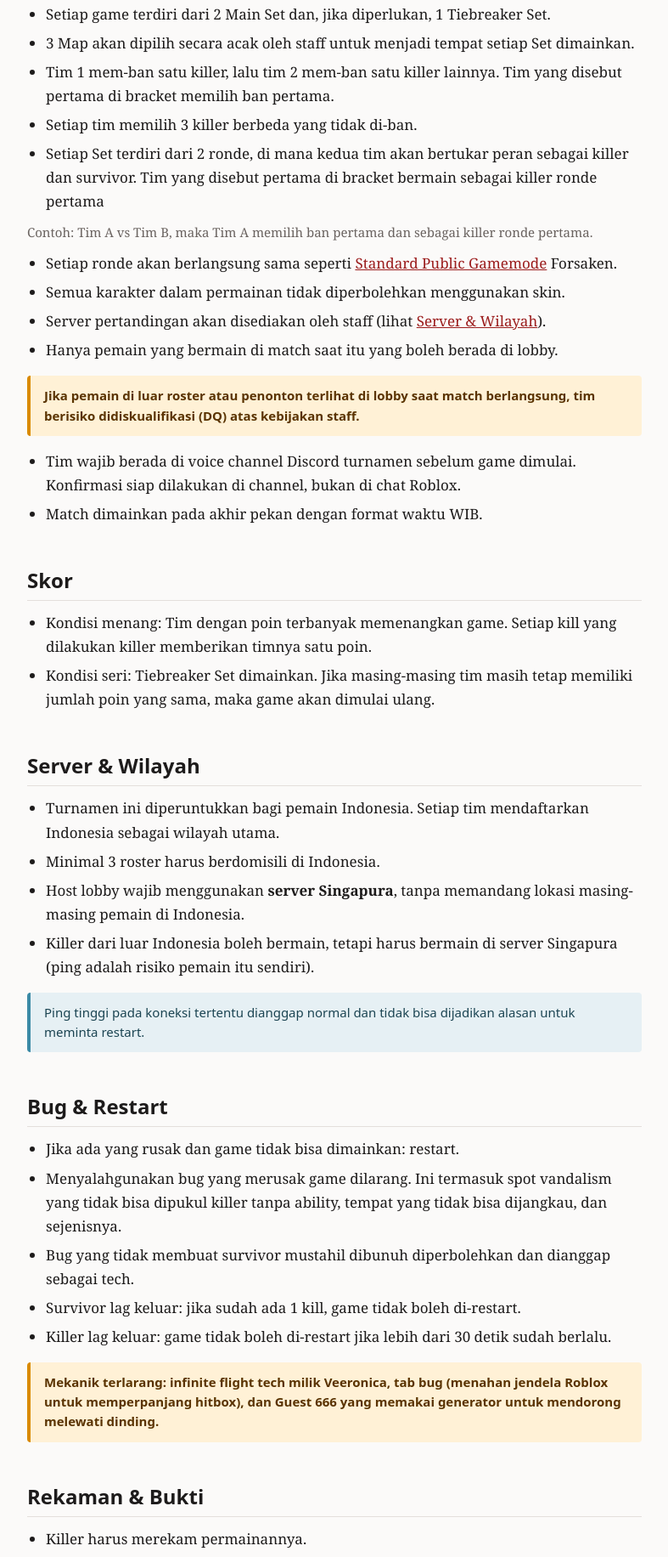
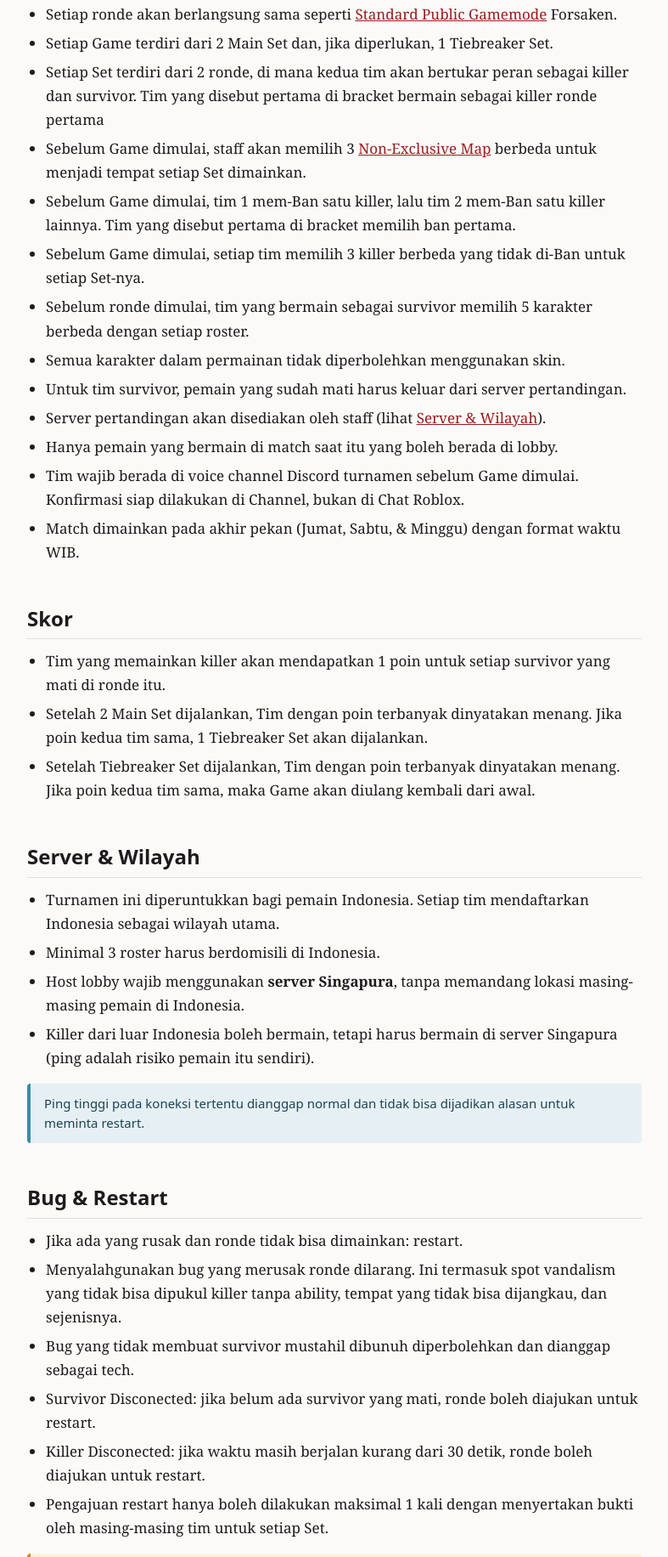
Before and after one commit to suisanatabs/Forsaken-Indonesia-Competition, a plain HTML site: page index.html in a window 1280 px wide. Shown: the part 968-2800 px from the top of the page at 85% size, without its empty margins (356-1143 px from the left). Drawn offline with Linux system fonts and the light colour scheme.

Commit message:
Updating Rules
Several Changes include:
1. Adding FAQ section
2. Clearing some ambiguity in the rule

```diff
--- a/index.html
+++ b/index.html
@@ -3,7 +3,7 @@
 <head>
 <meta charset="utf-8">
 <meta name="viewport" content="width=device-width, initial-scale=1">
-<title>Peraturan Turnamen Forsaken Indonesia</title>
+<title>Peraturan Forsaken Indonesia Competition</title>
 <style>
 :root{--ink:#1d1b1b;--muted:#6a6360;--paper:#fbfaf9;--rule:#e4dfdc;--red:#9b1c1c;--warn:#fff1d6;--warn-ink:#5a3300;--info:#e6f0f4;--info-ink:#1b4452}
 @media(prefers-color-scheme:dark){:root{--ink:#ece8e6;--muted:#a79f9b;--paper:#161313;--rule:#322c2b;--red:#e06868;--warn:#3a2c10;--warn-ink:#ffd98a;--info:#142a33;--info-ink:#a9d6e6}}
@@ -47,18 +47,19 @@ footer{margin-top:64px;padding-top:16px;border-top:1px solid var(--rule);color:v
 <li><a href="#bug">Bug &amp; Restart</a></li>
 <li><a href="#rekaman">Rekaman &amp; Bukti</a></li>
 <li><a href="#tools">Tools Pihak Ketiga</a></li>
+<li><a href="#faq">FAQ</a></li>
 </ul>
 </nav>
 <main id="top">
-<h1>Peraturan Turnamen Forsaken Indonesia Competition</h1>
-<p class="meta">Versi 1.0 · Diperabarui terakhir pada 2 November 2026</p>
-<p>Dokumen ini berisi aturan resmi turnamen Forsaken format 1v5. Semua peserta wajib membacanya sebelum mendaftar. Panitia berhak mengambil keputusan akhir pada hal yang belum diatur.</p>
+<h1>Peraturan Forsaken Indonesia Competition</h1>
+<p class="meta">Versi 1.1 · Diperabarui terakhir pada 3 November 2026</p>
+<p>Dokumen ini berisi aturan resmi turnamen FIC. Semua peserta wajib membacanya sebelum mendaftar. Panitia berhak mengambil keputusan akhir pada hal yang belum diatur.</p>
 
 <h2 id="terminologi">Terminologi</h2>
 <ul class="r">
 <li><b>Set</b>: dua ronde antara dua tim.</li>
 <li><b>Game</b>: permainan 2 Main Set dan 1 Tibreaker Set.</li>
-<li><b>Roster</b>: pemain yang terdaftar dalam sebuah tim.</li>
+<li><b>Roster</b>: pemain yang terdaftar dalam sebuah tim yang sama.</li>
 <li><b>Staff</b>: panitia turnamen (owner, komite aturan, caster, dan lainnya).</li>
 </ul>
 
@@ -74,29 +75,26 @@ footer{margin-top:64px;padding-top:16px;border-top:1px solid var(--rule);color:v
 
 <h2 id="pengaturan-match">Pengaturan Match</h2>
 <ul class="r">
-<li>Setiap game terdiri dari 2 Main Set dan, jika diperlukan, 1 Tiebreaker Set.</li>
-<li>3 Map akan dipilih secara acak oleh staff untuk menjadi tempat setiap Set dimainkan.</li>
-<li>Tim 1 mem-ban satu killer, lalu tim 2 mem-ban satu killer lainnya. Tim yang disebut pertama di bracket memilih ban pertama.</li>
-<li>Setiap tim memilih 3 killer berbeda yang tidak di-ban.</li>
+<li>Setiap ronde akan berlangsung sama seperti <a href="https://forsaken.wiki/Gamemodes#Standard">Standard Public Gamemode</a> Forsaken.</li>
+<li>Setiap Game terdiri dari 2 Main Set dan, jika diperlukan, 1 Tiebreaker Set.</li>
 <li>Setiap Set terdiri dari 2 ronde, di mana kedua tim akan bertukar peran sebagai killer dan survivor. Tim yang disebut pertama di bracket bermain sebagai killer ronde pertama</li>
-</ul>
-<p class="ex">Contoh: Tim A vs Tim B, maka Tim A memilih ban pertama dan sebagai killer ronde pertama.</p>
-<ul class="r">
-<li>Setiap ronde akan berlangsung sama seperti <a href="https://forsaken.wiki/Gamemodes#Standard">Standard Public Gamemode</a> Forsaken.</li>
+<li>Sebelum Game dimulai, staff akan memilih 3 <a href="https://forsaken.wiki/Maps">Non-Exclusive Map</a> berbeda untuk menjadi tempat setiap Set dimainkan.</li>
+<li>Sebelum Game dimulai, tim 1 mem-Ban satu killer, lalu tim 2 mem-Ban satu killer lainnya. Tim yang disebut pertama di bracket memilih ban pertama.</li>
+<li>Sebelum Game dimulai, setiap tim memilih 3 killer berbeda yang tidak di-Ban untuk setiap Set-nya.</li>
+<li>Sebelum ronde dimulai, tim yang bermain sebagai survivor memilih 5 karakter berbeda dengan setiap roster.</li>
 <li>Semua karakter dalam permainan tidak diperbolehkan menggunakan skin.</li>
+<li>Untuk tim survivor, pemain yang sudah mati harus keluar dari server pertandingan.</li>
 <li>Server pertandingan akan disediakan oleh staff (lihat <a href="#server">Server &amp; Wilayah</a>).</li>
 <li>Hanya pemain yang bermain di match saat itu yang boleh berada di lobby.</li>
-</ul>
-<div class="note warn">Jika pemain di luar roster atau penonton terlihat di lobby saat match berlangsung, tim berisiko didiskualifikasi (DQ) atas kebijakan staff.</div>
-<ul class="r">
-<li>Tim wajib berada di voice channel Discord turnamen sebelum game dimulai. Konfirmasi siap dilakukan di channel, bukan di chat Roblox.</li>
-<li>Match dimainkan pada akhir pekan dengan format waktu WIB.</li>
+<li>Tim wajib berada di voice channel Discord turnamen sebelum Game dimulai. Konfirmasi siap dilakukan di Channel, bukan di Chat Roblox.</li>
+<li>Match dimainkan pada akhir pekan (Jumat, Sabtu, &amp; Minggu) dengan format waktu WIB.</li>
 </ul>
 
 <h2 id="skor">Skor</h2>
 <ul class="r">
-<li>Kondisi menang: Tim dengan poin terbanyak memenangkan game. Setiap kill yang dilakukan killer memberikan timnya satu poin.</li>
-<li>Kondisi seri: Tiebreaker Set dimainkan. Jika masing-masing tim masih tetap memiliki jumlah poin yang sama, maka game akan dimulai ulang.</li>
+<li>Tim yang memainkan killer akan mendapatkan 1 poin untuk setiap survivor yang mati di ronde itu.</li>
+<li>Setelah 2 Main Set dijalankan, Tim dengan poin terbanyak dinyatakan menang. Jika poin kedua tim sama, 1 Tiebreaker Set akan dijalankan.</li>
+<li>Setelah Tiebreaker Set dijalankan, Tim dengan poin terbanyak dinyatakan menang. Jika poin kedua tim sama, maka Game akan diulang kembali dari awal.</li>
 </ul>
 
 <h2 id="server">Server &amp; Wilayah</h2>
@@ -110,22 +108,24 @@ footer{margin-top:64px;padding-top:16px;border-top:1px solid var(--rule);color:v
 
 <h2 id="bug">Bug &amp; Restart</h2>
 <ul class="r">
-<li>Jika ada yang rusak dan game tidak bisa dimainkan: restart.</li>
-<li>Menyalahgunakan bug yang merusak game dilarang. Ini termasuk spot vandalism yang tidak bisa dipukul killer tanpa ability, tempat yang tidak bisa dijangkau, dan sejenisnya.</li>
+<li>Jika ada yang rusak dan ronde tidak bisa dimainkan: restart.</li>
+<li>Menyalahgunakan bug yang merusak ronde dilarang. Ini termasuk spot vandalism yang tidak bisa dipukul killer tanpa ability, tempat yang tidak bisa dijangkau, dan sejenisnya.</li>
 <li>Bug yang tidak membuat survivor mustahil dibunuh diperbolehkan dan dianggap sebagai tech.</li>
-<li>Survivor lag keluar: jika sudah ada 1 kill, game tidak boleh di-restart.</li>
-<li>Killer lag keluar: game tidak boleh di-restart jika lebih dari 30 detik sudah berlalu.</li>
+<li>Survivor Disconected: jika belum ada survivor yang mati, ronde boleh diajukan untuk restart.</li>
+<li>Killer Disconected: jika waktu masih berjalan kurang dari 30 detik, ronde boleh diajukan untuk restart.</li>
+<li>Pengajuan restart hanya boleh dilakukan maksimal 1 kali dengan menyertakan bukti oleh masing-masing tim untuk setiap Set.</li>
 </ul>
 <div class="note warn">Mekanik terlarang: infinite flight tech milik Veeronica, tab bug (menahan jendela Roblox untuk memperpanjang hitbox), dan Guest 666 yang memakai generator untuk mendorong melewati dinding.</div>
 
 <h2 id="rekaman">Rekaman &amp; Bukti</h2>
 <ul class="r">
 <li>Killer harus merekam permainannya.</li>
-<li>Setidaknya satu survivor harus merekam</li>
+<li>Setidaknya, satu survivor harus merekam permainannya.</li>
 <li>Merekam audio panggilan tidak diwajibkan tetapi disarankan.</li>
 <li>Jika seseorang tidak dapat merekam, maka pemain harus menyiarkannya ke Discord dan meminta pemain lain atau staff untuk merekamnya.</li>
 <li>Kualitas minimum : 480p / 30fps, selama rekaman terlihat jelas oleh staff.</li>
 </ul>
+<div class="note info">Untuk pengajuan restart, bukti yang diterima adalah tangkapan layar, rekaman, atau pemberitahuan langsung kepada staff.</div>
 
 <h2 id="tools">Tools Pihak Ketiga yang Diizinkan</h2>
 <ul class="r">
@@ -134,6 +134,13 @@ footer{margin-top:64px;padding-top:16px;border-top:1px solid var(--rule);color:v
 <li>Tampilan stamina (tidak boleh menembus stamina yang glitch)</li>
 <li>Autoclicker</li>
 </ul>
+
+<h2 id="faq">FAQ</h2>
+<li>Apakah untuk setiap survivor yang Disconected memberikan 1 poin untuk tim killer ?<br>Iya.</li>
+<li>Apa yang terjadi pada tim survivor jika killer Disconected ?<br>Ronde akan langsung dihentikan.</li>
+<li>Apa persyaratan minimal akun untuk diperbolehkan mendaftar ?<br>Tidak ada.</li>
+<li>Apa yang terjadi jika roster tidak bisa bermain sebagai survivor ?<br>Mereka akan dianggap Disconected.</li>
+<li>Apa saja Map yang akan dimainkan di turnamen ?<br>Semua Map yang tidak termasuk kategori Exclusive, lihat lengkapnya <a href="https://forsaken.wiki/Maps">disini</a>.</li>
 
 <footer>Diadaptasi dari RFL 1v4/5 Basic Rules (Roblox Forsaken League).</footer>
 </main>
```
